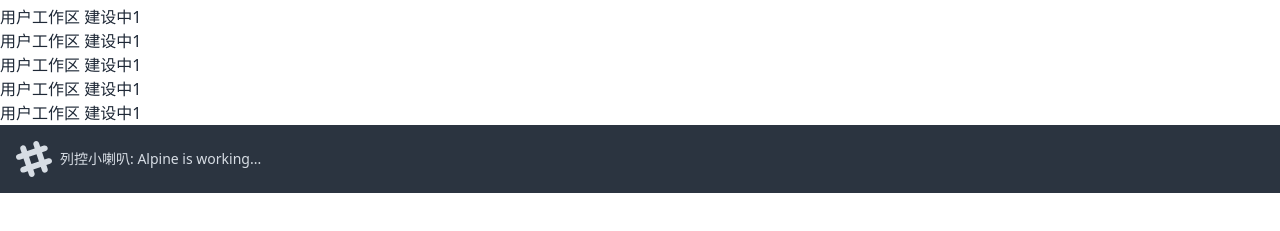
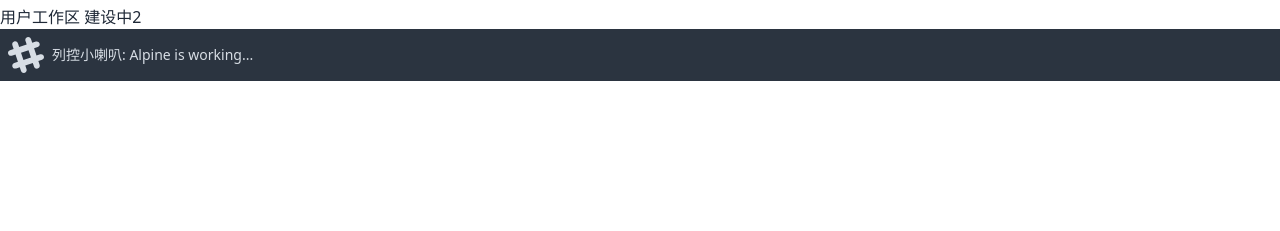
Before and after one commit to vjman937/alpinejs_in_webpack, a website built with webpack: page src/index.html in a window 1280 px wide. Shown: the part 59-290 px from the top of the page. Built offline with nearby package versions, Linux system fonts and the light colour scheme.

Commit message:
待解决问题：footer置底

```diff
--- a/src/index.html
+++ b/src/index.html
@@ -12,7 +12,7 @@
         <div class="flex-col drawer-content">
             <!-- Page content here -->
             <!-- 标题、功能切换按钮、用户信息 -->
-            <div class="top-20 navbar bg-base-100">
+            <div class="navbar bg-base-100">
                 <div class="navbar-start">
                     <label for="drawer-toggle" class="btn">功能切换</label>
                 </div>
@@ -32,21 +32,17 @@
             </div>
 
             <!-- 用户工作区（可根据功能要求而切换） -->
-            <div x-data class="max-w-full flex-grow items-center">
-                <h1>用户工作区 建设中1</h1>
-                <h1>用户工作区 建设中1</h1>
-                <h1>用户工作区 建设中1</h1>
-                <h1>用户工作区 建设中1</h1>
-                <h1>用户工作区 建设中1</h1>
+            <div x-data class="card flex-grow">
+                <div class="h-full">用户工作区 建设中2</div>
             </div>
 
             <!-- 页面底部：状态显示区 -->
-            <footer class="footer items-center p-4 bg-neutral text-neutral-content">
+            <div class="footer items-center p-2 bg-neutral text-neutral-content">
                 <aside class="items-center grid-flow-col">
                     <svg width="36" height="36" viewBox="0 0 24 24" xmlns="http://www.w3.org/2000/svg" fill-rule="evenodd" clip-rule="evenodd" class="fill-current"><path d="M22.672 15.226l-2.432.811.841 2.515c.33 1.019-.209 2.127-1.23 2.456-1.15.325-2.148-.321-2.463-1.226l-.84-2.518-5.013 1.677.84 2.517c.391 1.203-.434 2.542-1.831 2.542-.88 0-1.601-.564-1.86-1.314l-.842-2.516-2.431.809c-1.135.328-2.145-.317-2.463-1.229-.329-1.018.211-2.127 1.231-2.456l2.432-.809-1.621-4.823-2.432.808c-1.355.384-2.558-.59-2.558-1.839 0-.817.509-1.582 1.327-1.846l2.433-.809-.842-2.515c-.33-1.02.211-2.129 1.232-2.458 1.02-.329 2.13.209 2.461 1.229l.842 2.515 5.011-1.677-.839-2.517c-.403-1.238.484-2.553 1.843-2.553.819 0 1.585.509 1.85 1.326l.841 2.517 2.431-.81c1.02-.33 2.131.211 2.461 1.229.332 1.018-.21 2.126-1.23 2.456l-2.433.809 1.622 4.823 2.433-.809c1.242-.401 2.557.484 2.557 1.838 0 .819-.51 1.583-1.328 1.847m-8.992-6.428l-5.01 1.675 1.619 4.828 5.011-1.674-1.62-4.829z"></path></svg>
                     <p x-data="footer" x-text="message"></p>
                 </aside>
-            </footer>
+            </div>
         </div>
 
         <!-- 功能切换（侧边抽屉） -->
```
